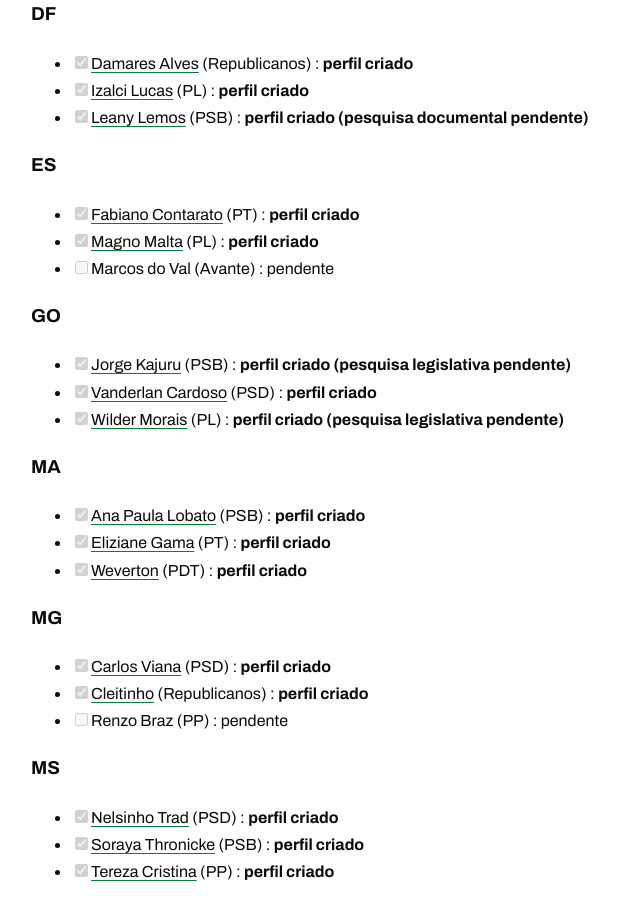
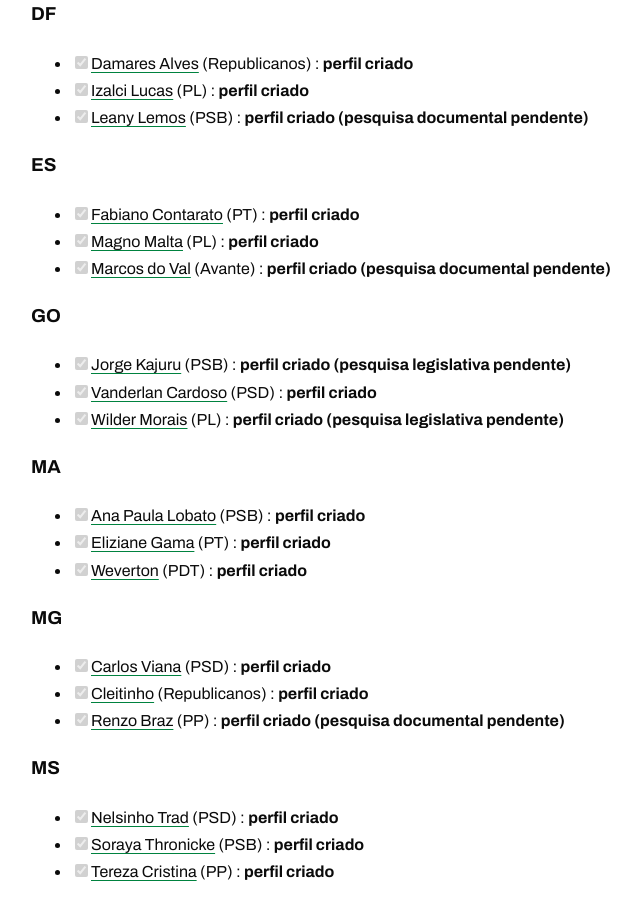
Before and after one commit to leorruas/senadores-deputados, a Jekyll site: the page built from parlamentares/senadores/ACOMPANHAMENTO.md, in a window 1280 px wide and 900 px high, scrolled down 1927 px. Shown: the whole window, without its empty margins (134-775 px from the left). Built offline with Jekyll 4.4.1, drawn with Linux system fonts in a browser that asks for light colours; some of the changed text lies outside the part shown.

Commit message:
docs: conclui inventario inicial de 81 senadores

```diff
--- a/parlamentares/senadores/ACOMPANHAMENTO.md
+++ b/parlamentares/senadores/ACOMPANHAMENTO.md
@@ -67,7 +67,7 @@
 
 - [x] [Fabiano Contarato](https://github.com/leorruas/senadores-deputados/blob/main/parlamentares/senadores/fabiano-contarato-pt-es.md) (PT) : **perfil criado**
 - [x] [Magno Malta](https://github.com/leorruas/senadores-deputados/blob/main/parlamentares/senadores/magno-malta-pl-es.md) (PL) : **perfil criado**
-- [ ] Marcos do Val (Avante) : pendente
+- [x] [Marcos do Val](https://github.com/leorruas/senadores-deputados/blob/main/parlamentares/senadores/marcos-do-val-avante-es.md) (Avante) : **perfil criado (pesquisa documental pendente)**
 
 ### GO
 
@@ -85,7 +85,7 @@
 
 - [x] [Carlos Viana](https://github.com/leorruas/senadores-deputados/blob/main/parlamentares/senadores/carlos-viana-psd-mg.md) (PSD) : **perfil criado**
 - [x] [Cleitinho](https://github.com/leorruas/senadores-deputados/blob/main/parlamentares/senadores/cleitinho-republicanos-mg.md) (Republicanos) : **perfil criado**
-- [ ] Renzo Braz (PP) : pendente
+- [x] [Renzo Braz](https://github.com/leorruas/senadores-deputados/blob/main/parlamentares/senadores/renzo-braz-pp-mg.md) (PP) : **perfil criado (pesquisa documental pendente)**
 
 ### MS
 
@@ -196,6 +196,8 @@
 Quando uma ficha for criada, mudar `[ ]` para `[x]`, colocar o link para o arquivo correspondente e corrigir a contagem. Se a composição do Senado mudar, acrescentar uma nota datada e preservar a lista de referência de 14/10/2026, em vez de substituir nomes sem explicação. O histórico de commits permite conferir quando cada ficha entrou no arquivo.
 
 ## Histórico
+
+- **14/10/2026:** criadas fichas de Marcos do Val e Renzo Braz. Inventário inicial de 81 fichas completo; permanecem pendentes validação de mandato e pesquisa documental em parte dos perfis.
 
 - **14/10/2026:** fichas iniciais de Angelo Coronel, Sargento Reginauro e Leany Lemos, com pesquisa documental pendente. Total: 79 de 81.
 
```
Also changed, not shown: other parts of parlamentares/senadores/ACOMPANHAMENTO.md (+3 -3 lines).
